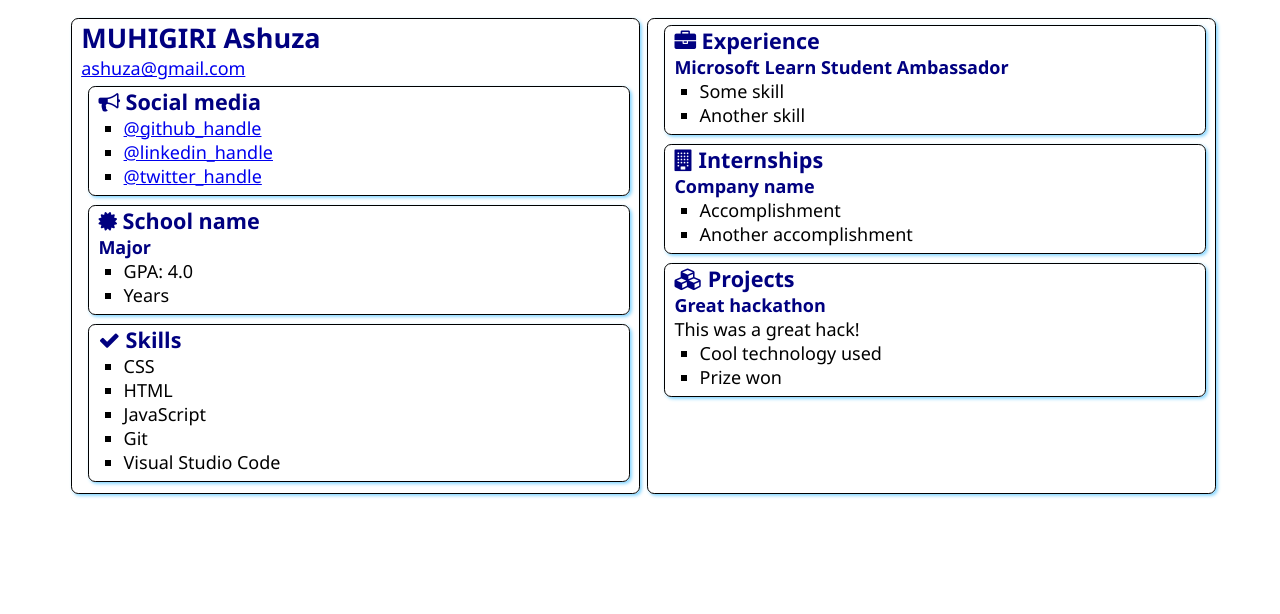
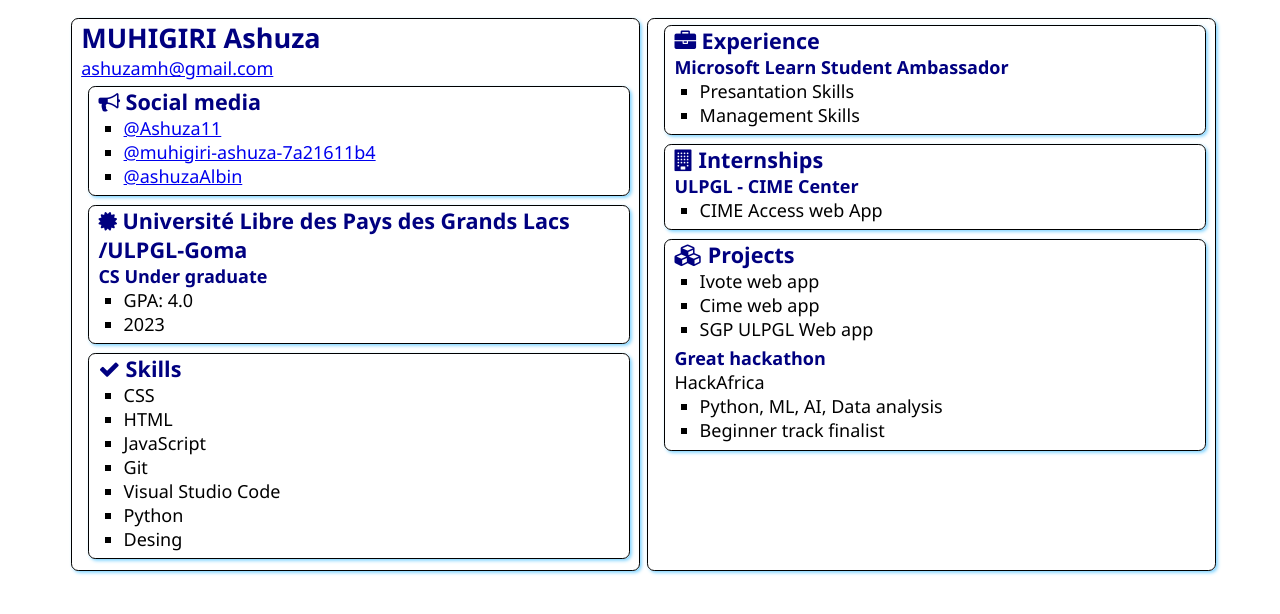
Before and after one commit to Ashuza11/SATechnicalOnboarding, a plain HTML site: page src/index.html in a window 1280 px wide. Drawn offline with Linux system fonts and the light colour scheme.

Commit message:
Update details

```diff
--- a/src/index.html
+++ b/src/index.html
@@ -13,7 +13,7 @@
     <main>
         <article class="box">
             <h1>MUHIGIRI Ashuza</h1>
-            <div><a href="mailto:your.email@example.com">ashuza@gmail.com</a></div>
+            <div><a href="mailto:your.email@example.com">ashuzamh@gmail.com</a></div>
 
             <section class="box">
                 <h2>
@@ -21,9 +21,9 @@
                     Social media
                 </h2>
                 <ul>
-                    <li><a href="https://github.com/<handle>">@github_handle</a></li>
-                    <li><a href="https://linkedin.com/in/<handle>">@linkedin_handle</a></li>
-                    <li><a href="https://twitter.com/<handle>">@twitter_handle</a></li>
+                    <li><a href="https://github.com/<handle>">@Ashuza11</a></li>
+                    <li><a href="https://linkedin.com/in/<handle>">@muhigiri-ashuza-7a21611b4</a></li>
+                    <li><a href="https://twitter.com/<handle>">@ashuzaAlbin</a></li>
                 </ul>
             </section>
 
@@ -31,12 +31,12 @@
                 <div class="education">
                     <h2>
                         <i class="fa fa-certificate" aria-hidden="true"></i>
-                        School name
+                        Université Libre des Pays des Grands Lacs /ULPGL-Goma
                     </h2>
-                    <h3>Major</h3>
+                    <h3> CS Under graduate</h3>
                     <ul>
                         <li>GPA: 4.0</li>
-                        <li>Years</li>
+                        <li>2023</li>
                     </ul>
                 </div>
             </section>
@@ -52,6 +52,8 @@
                     <li>JavaScript</li>
                     <li>Git</li>
                     <li>Visual Studio Code</li>
+                    <li>Python</li>
+                    <li>Desing</li>
                 </ul>
             </section>
         </article>
@@ -63,8 +65,8 @@
                 </h2>
                 <h3>Microsoft Learn Student Ambassador</h3>
                 <ul>
-                    <li>Some skill</li>
-                    <li>Another skill</li>
+                    <li>Presantation Skills</li>
+                    <li>Management Skills</li>
                 </ul>
             </section>
             <section class="box">
@@ -73,10 +75,9 @@
                     Internships
                 </h2>
 
-                <h3>Company name</h3>
+                <h3>ULPGL - CIME Center </h3>
                 <ul>
-                    <li>Accomplishment</li>
-                    <li>Another accomplishment</li>
+                    <li>CIME Access web App</li>
                 </ul>
             </section>
             <section class="box">
@@ -84,12 +85,17 @@
                     <i class="fa fa-cubes" aria-hidden="true"></i>
                     Projects
                 </h2>
+                <ul>
+                    <li>Ivote web app</li>
+                    <li>Cime web app</li>
+                    <li>SGP ULPGL Web app</li>
+                </ul>
 
                 <h3>Great hackathon</h3>
-                <div>This was a great hack!</div>
+                <div>HackAfrica</div>
                 <ul>
-                    <li>Cool technology used</li>
-                    <li>Prize won</li>
+                    <li>Python, ML, AI, Data analysis</li>
+                    <li>Beginner track finalist</li>
                 </ul>
             </section>
         </article>
```
